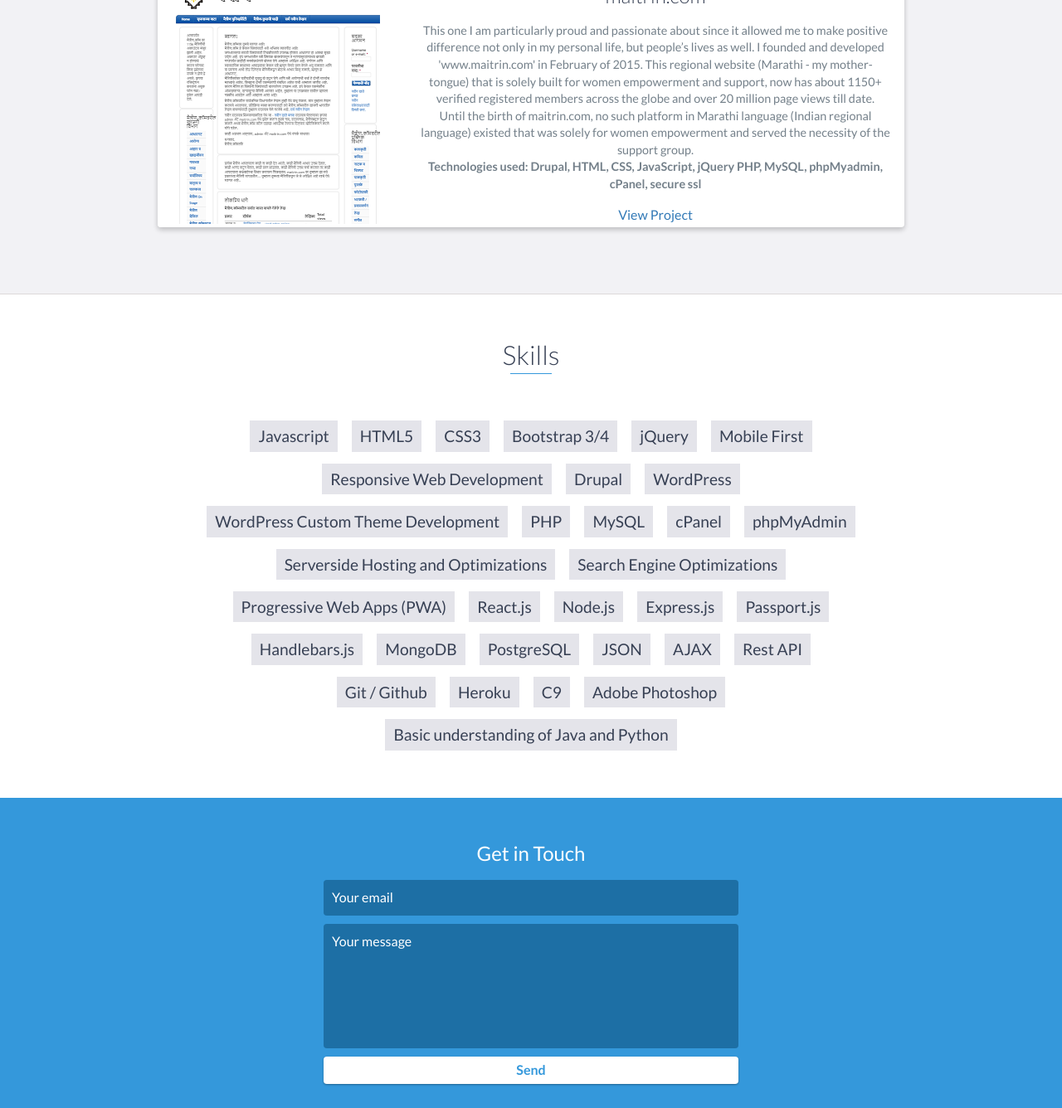
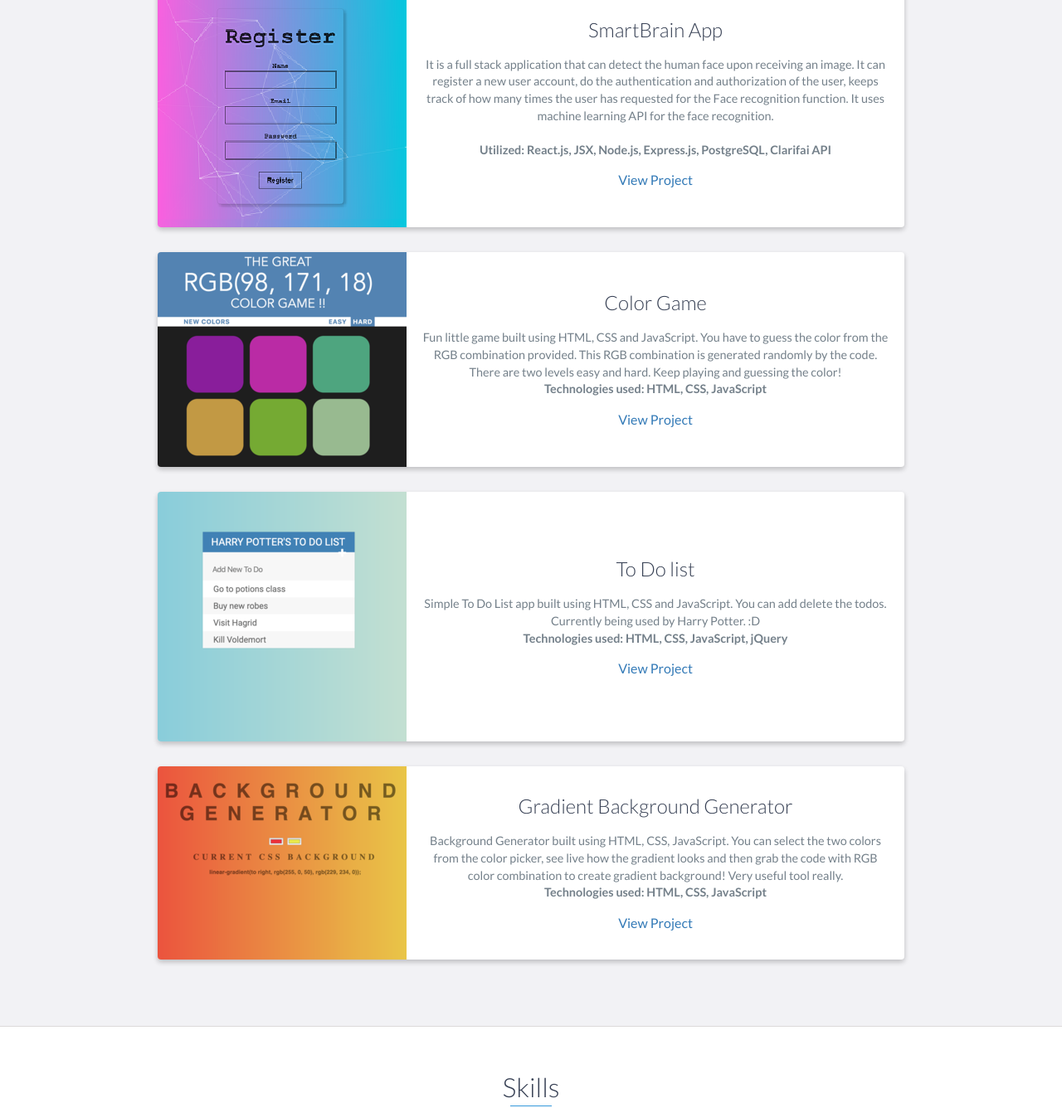
Before and after one commit to bhag41/portfolio-bk, a website: page index.html in a window 1280 px wide. Shown: the part 4254-5590 px from the top of the page at 83% size. Drawn offline with nearby package versions, Linux system fonts and the light colour scheme.

Commit message:
more projects added

```diff
--- a/index.html
+++ b/index.html
@@ -234,23 +234,6 @@
 
                 <div class="project shadow-large">
                     <div class="project-image">
-                        <img src="images/face-recognition-app-2.png" />
-                    </div>
-                    <!-- End .project-image -->
-                    <div class="project-info">
-                        <h3>SmartBrain App</h3>
-                        <p>
-                            It is a full stack application that can detect the human face upon receiving an image. It can register a new user account, do the authentication and authorization of the user, keeps track of how many times the user has requested for the Face recognition function. It uses machine learning API for the face recognition. <br/><br/>
-                            <strong> Utilized: React.js, JSX, Node.js, Express.js, PostgreSQL, Clarifai API </strong>
-                        </p>
-                        <a href="https://face-recognition-app-bk.herokuapp.com/">View Project</a>
-                    </div>
-                    <!-- End .project-info -->
-                </div>
-                <!-- End .project -->
-
-                <div class="project shadow-large">
-                    <div class="project-image">
                         <img src="images/maitrin.png" />
                     </div>
                     <!-- End .project-image -->
@@ -269,6 +252,81 @@
                     <!-- End .project-info -->
                 </div>
                 <!-- End .project -->
+
+                <div class="project shadow-large">
+                    <div class="project-image">
+                        <img src="images/face-recognition-app-2.png" />
+                    </div>
+                    <!-- End .project-image -->
+                    <div class="project-info">
+                        <h3>SmartBrain App</h3>
+                        <p>
+                            It is a full stack application that can detect the human face upon receiving an image. It can register a new user account, do the authentication and authorization of the user, keeps track of how many times the user has requested for the Face recognition function. It uses machine learning API for the face recognition. <br/><br/>
+                            <strong> Utilized: React.js, JSX, Node.js, Express.js, PostgreSQL, Clarifai API </strong>
+                        </p>
+                        <a href="https://face-recognition-app-bk.herokuapp.com/">View Project</a>
+                    </div>
+                    <!-- End .project-info -->
+                </div>
+                <!-- End .project -->
+
+                <div class="project shadow-large">
+                    <div class="project-image">
+                        <img src="images/Color_Game.png" />
+                    </div>
+                    <!-- End .project-image -->
+
+                    <div class="project-info">
+                        <h3>Color Game</h3>
+                        <p>
+                            Fun little game built using HTML, CSS and JavaScript. You have to guess the color from the RGB combination provided. This RGB combination is generated randomly by the code. There are two levels easy and hard. Keep playing and guessing the color!
+                            <br/>
+                             <strong> Technologies used: HTML, CSS, JavaScript </strong>
+                        </p>
+                        <a href="https://bhag41.github.io/colorGame/">View Project</a>
+                    </div>
+                    <!-- End .project-info -->
+                </div>
+                <!-- End .project -->
+
+                <div class="project shadow-large">
+                    <div class="project-image">
+                        <img src="images/ToDoList.png" />
+                    </div>
+                    <!-- End .project-image -->
+
+                    <div class="project-info">
+                        <h3>To Do list</h3>
+                        <p>
+                            Simple To Do List app built using HTML, CSS and JavaScript. You can add delete the todos. Currently being used by Harry Potter. :D
+                            <br/>
+                             <strong> Technologies used: HTML, CSS, JavaScript, jQuery </strong>
+                        </p>
+                        <a href="https://bhag41.github.io/ToDoListProject/">View Project</a>
+                    </div>
+                    <!-- End .project-info -->
+                </div>
+                <!-- End .project -->
+
+                <div class="project shadow-large">
+                    <div class="project-image">
+                        <img src="images/bg_generator.png" />
+                    </div>
+                    <!-- End .project-image -->
+
+                    <div class="project-info">
+                        <h3>Gradient Background Generator</h3>
+                        <p>
+                            Background Generator built using HTML, CSS, JavaScript. You can select the two colors from the color picker, see live how the gradient looks and then grab the code with RGB color combination to create gradient background! Very useful tool really.
+                            <br/>
+                             <strong> Technologies used: HTML, CSS, JavaScript</strong>
+                        </p>
+                        <a href="https://bhag41.github.io/bg_generator/">View Project</a>
+                    </div>
+                    <!-- End .project-info -->
+                </div>
+                <!-- End .project -->
+
 
 
 
```
Also changed, not shown: images/Background_Generator.png (added), images/Color_Game.png (added), images/ToDoList.png (added), images/bg_generator.png (added), 1 other file.
